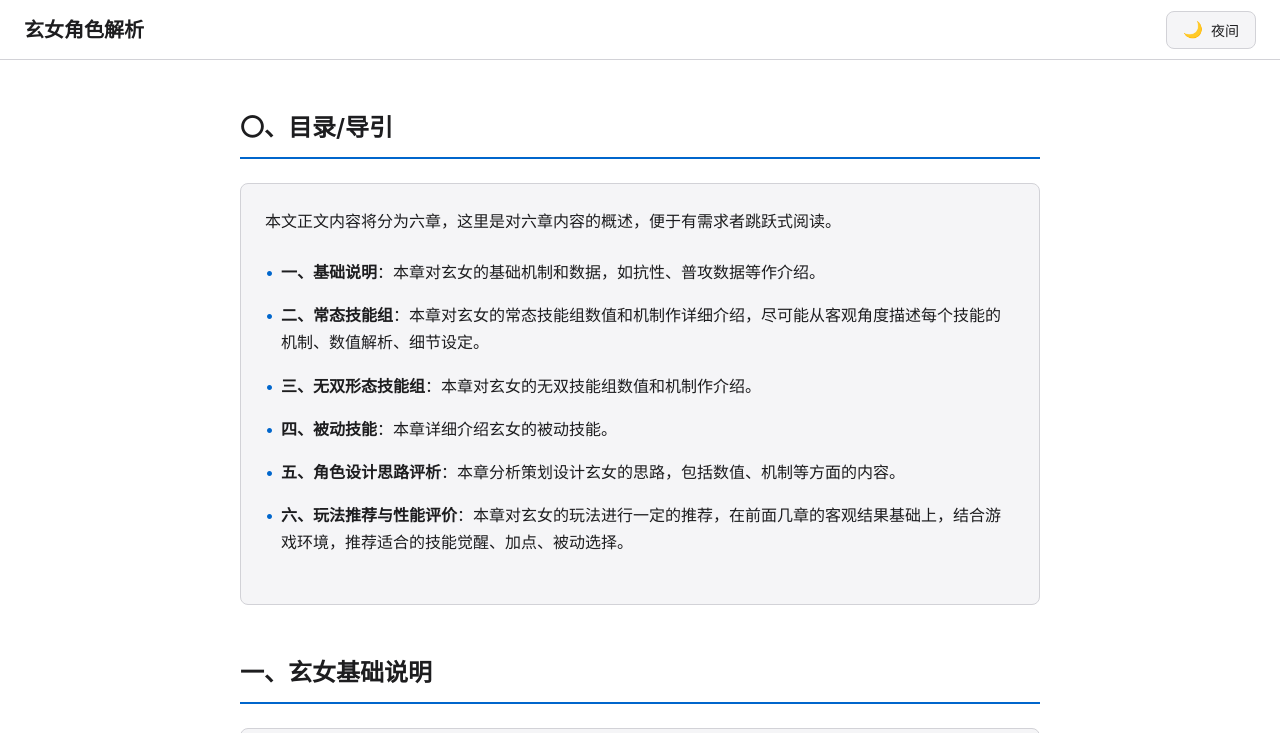
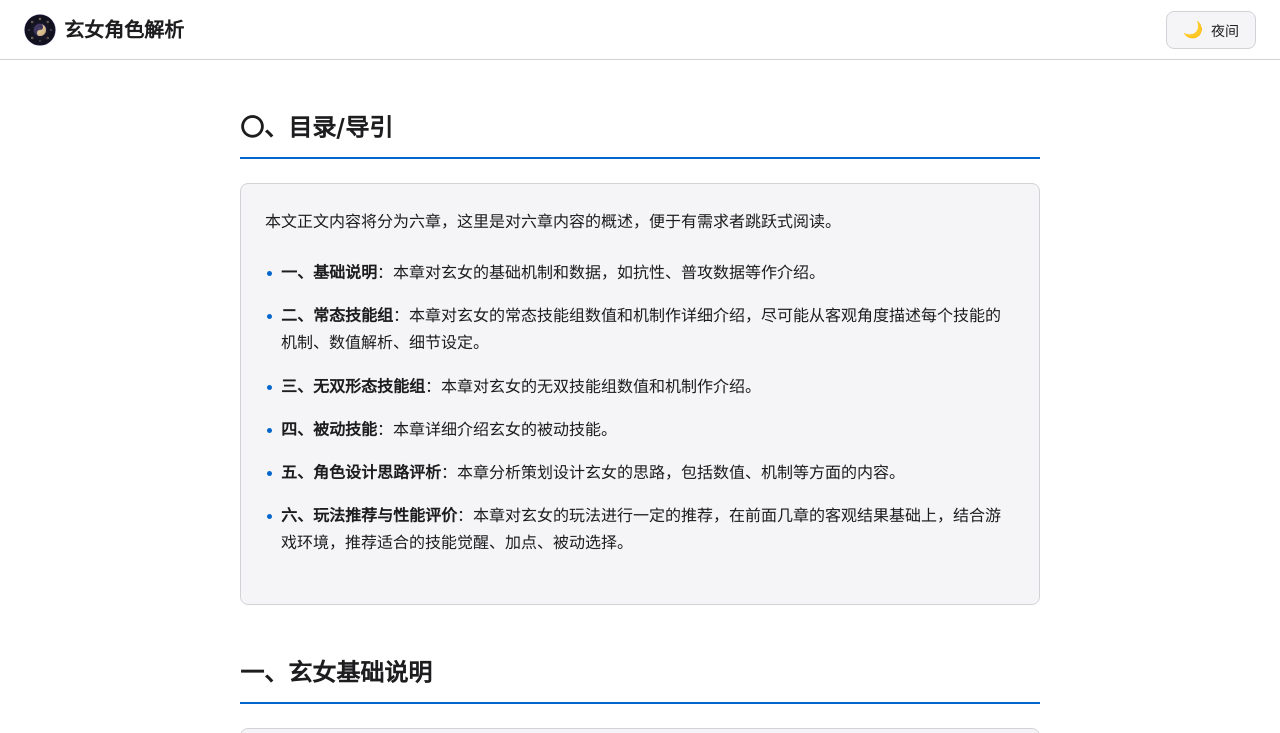
Before and after one commit to chen-1368/xuan-nv, a website built with Vite: page index.html in a window 1280 px wide. Shown: the top 733 px of the page. Built offline with nearby package versions, Linux system fonts and the light colour scheme.

Commit message:
添加图标

```diff
--- a/index.html
+++ b/index.html
@@ -7,6 +7,7 @@
       name="description"
       content="造梦无双玄女角色解析，包含数值、机制、玩法点评"
     />
+    <link rel="icon" type="image/svg+xml" href="icon.svg" />
     <title>玄女角色解析 - 造梦无双</title>
     <!-- 引入样式文件 -->
     <link rel="stylesheet" href="styles/main.css" />
@@ -16,7 +17,10 @@
          头部导航栏
          ======================================== -->
     <header class="header">
-      <h1 class="header__title">玄女角色解析</h1>
+      <div class="header__brand">
+        <img src="icon.svg" alt="玄女" class="header__logo" />
+        <h1 class="header__title">玄女角色解析</h1>
+      </div>
       <div class="header__actions">
         <!-- 主题切换按钮 -->
         <button class="theme-toggle" id="themeToggle" aria-label="切换主题">
--- a/styles/main.css
+++ b/styles/main.css
@@ -121,6 +121,18 @@ body {
   transition:
     background-color 0.3s ease,
     border-color 0.3s ease;
+}
+
+.header__brand {
+  display: flex;
+  align-items: center;
+  gap: var(--space-sm);
+}
+
+.header__logo {
+  width: 32px;
+  height: 32px;
+  flex-shrink: 0;
 }
 
 .header__title {
```
Also changed, not shown: icon.svg (added).
